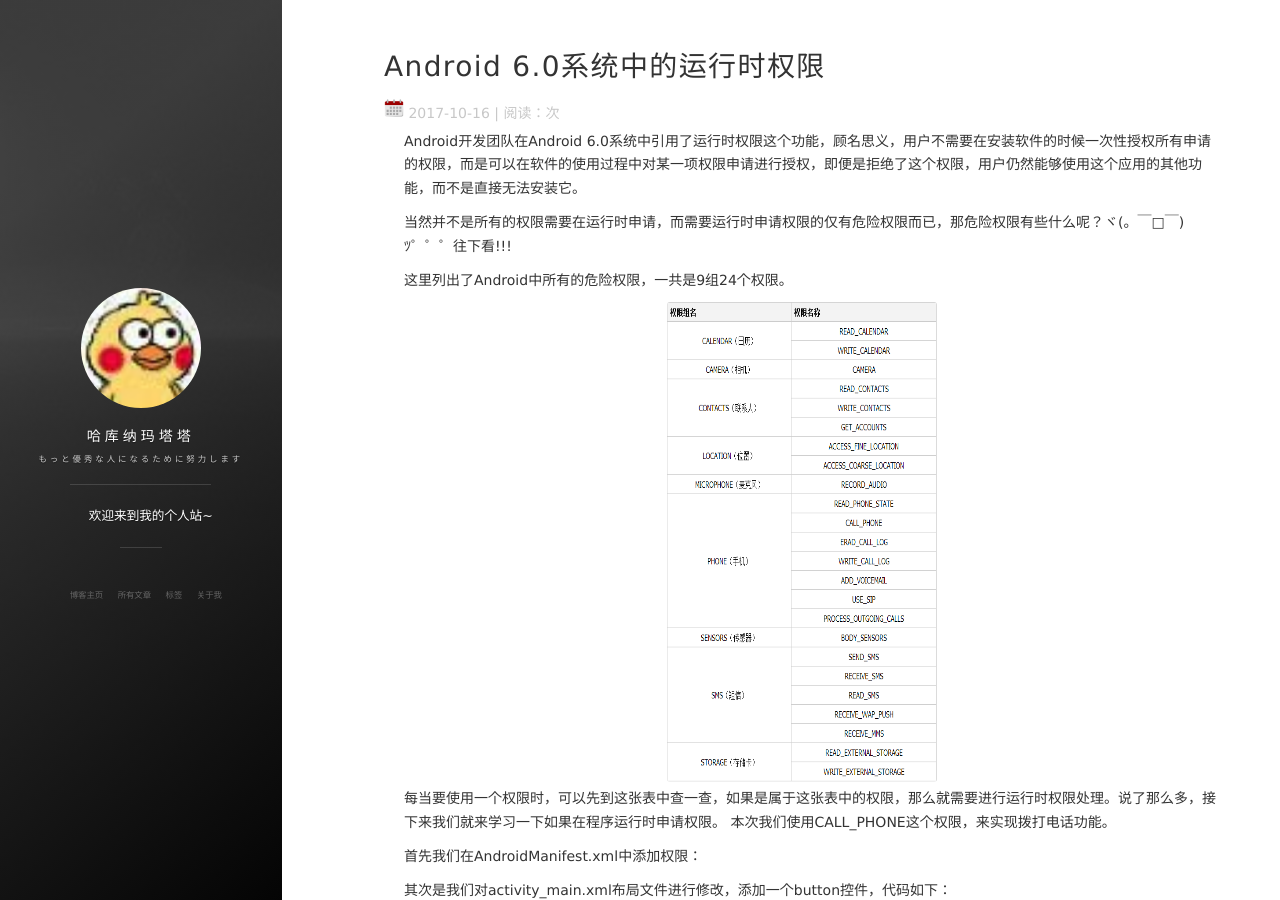
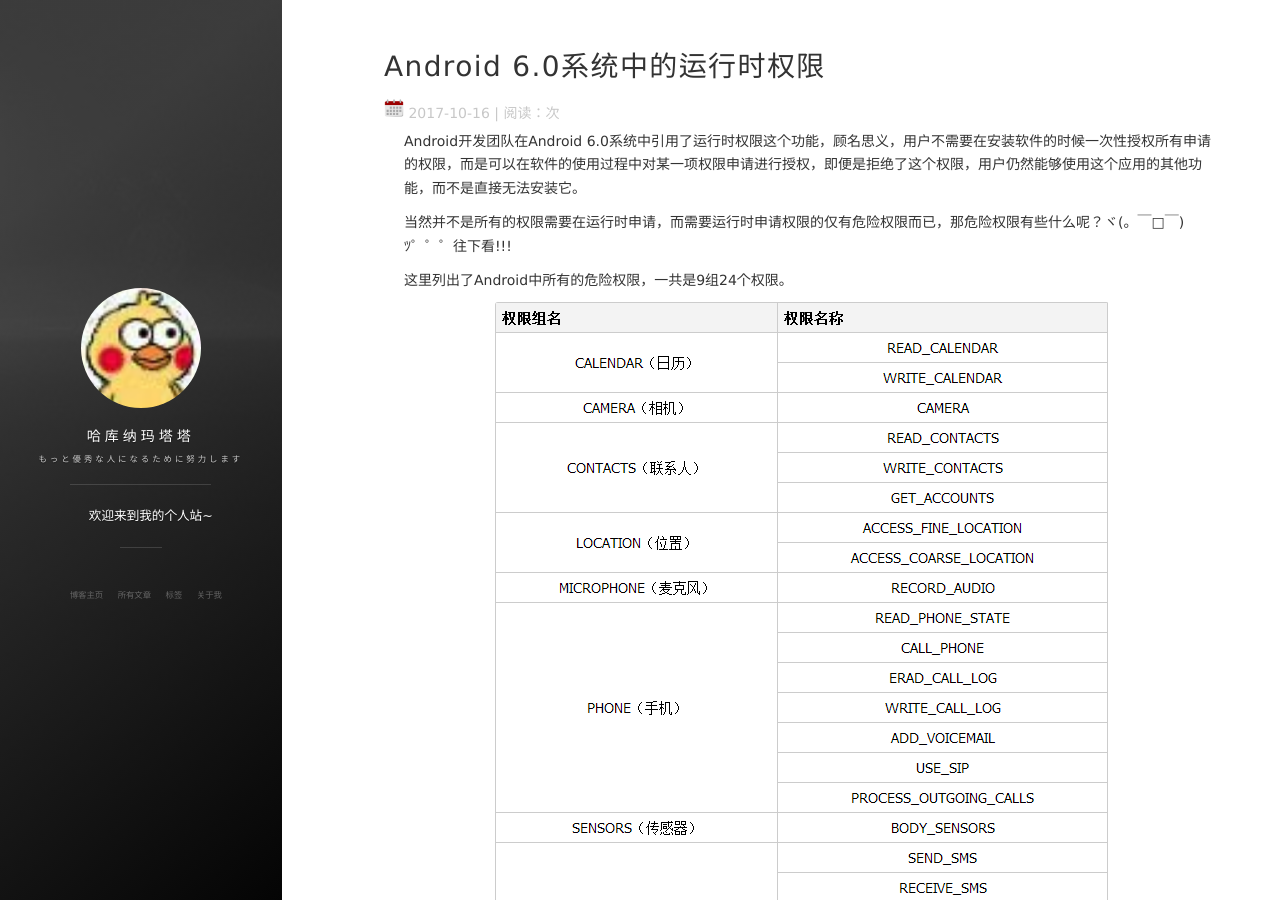
Before and after one commit to YuQi9797/YuQi9797.github.io, a Jekyll site: the page built from _posts/2017-10-16-Android_dynamicApplicationPermission.md, in a window 1280 px wide and 900 px high. Built offline with Jekyll 4.4.1, drawn with Linux system fonts in a browser that asks for light colours; nearby versions of some CDN libraries; comment, search, counter and statistics services are not loaded.

Commit message:
Android_10_16

```diff
--- a/_posts/2017-10-16-Android_dynamicApplicationPermission.md
+++ b/_posts/2017-10-16-Android_dynamicApplicationPermission.md
@@ -12,7 +12,7 @@
 
 这里列出了Android中所有的危险权限，一共是9组24个权限。
 <div align="left">
-  <img src = "/images/image/permissionList.png" width="270" height="480"/>
+  <img src = "/images/image/permissionList.png" />
 </div>
 每当要使用一个权限时，可以先到这张表中查一查，如果是属于这张表中的权限，那么就需要进行运行时权限处理。说了那么多，接下来我们就来学习一下如果在程序运行时申请权限。
 本次我们使用CALL_PHONE这个权限，来实现拨打电话功能。
```
